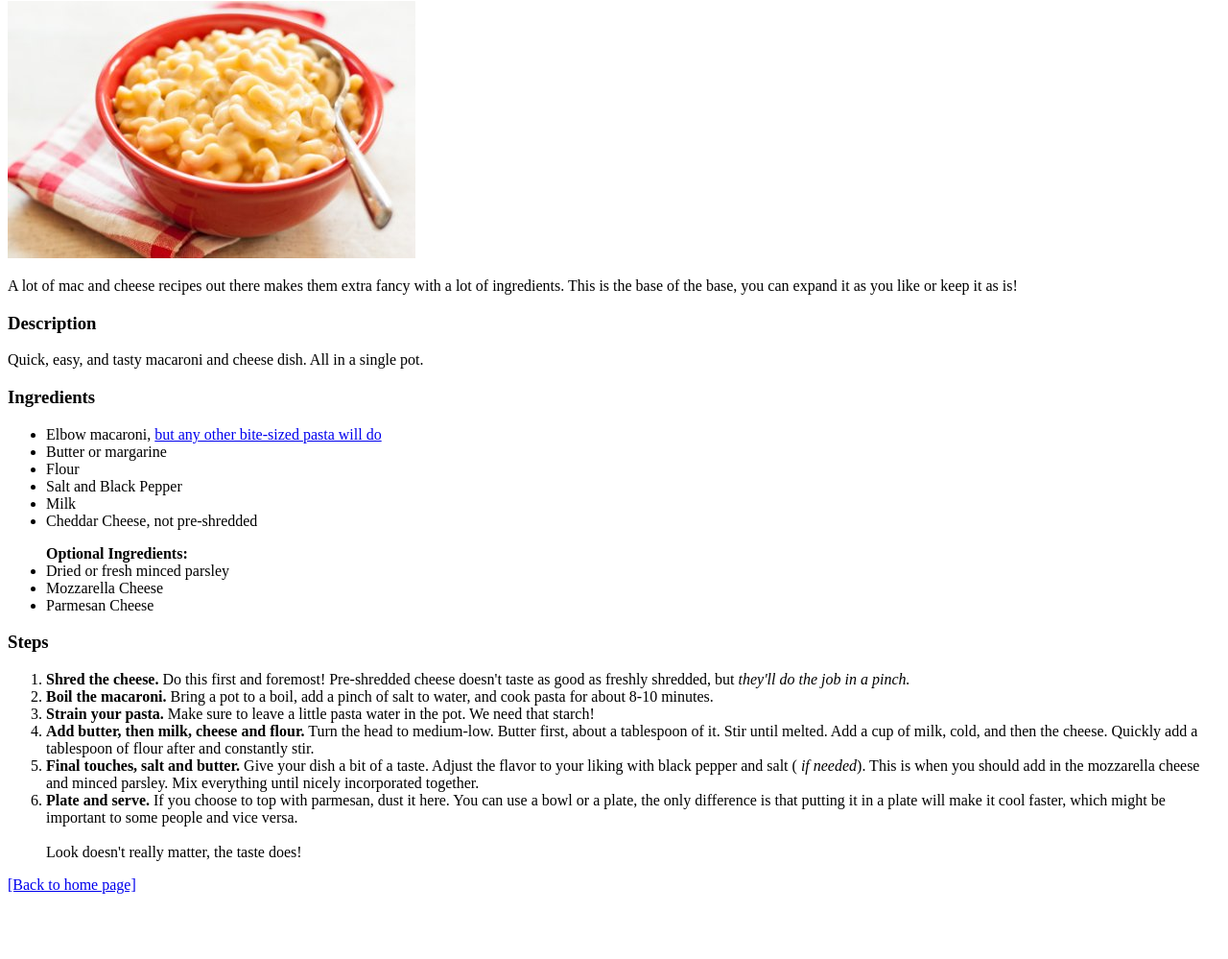
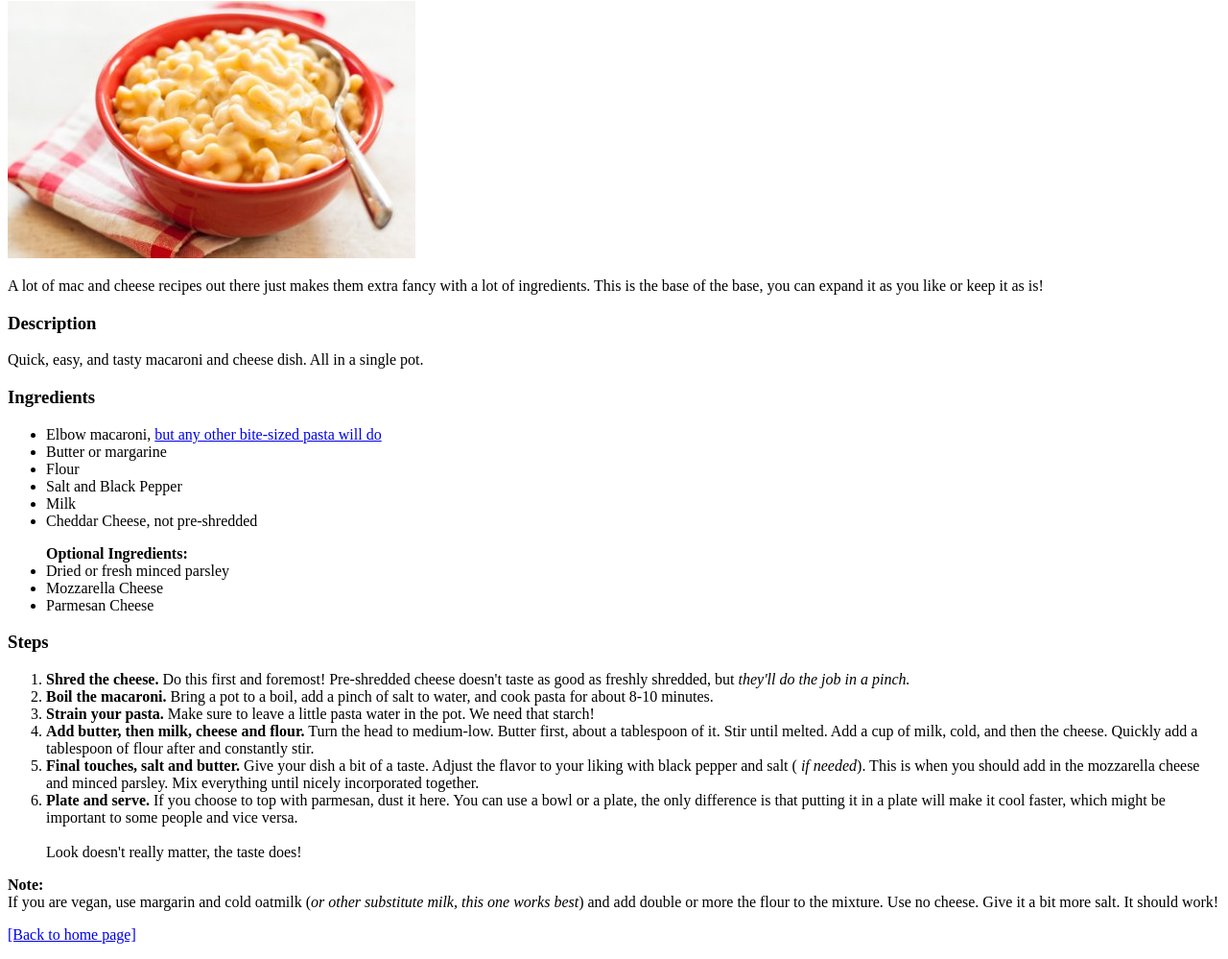
Before and after one commit to viervinteun/odin-recipes, a plain HTML site: page recipes/mac-n-cheese.html in a window 1280 px wide. Shown: the part 79-1078 px from the top of the page at 96% size. Before the commit the page ends 1026 px from the top, so only its background shows below. Drawn offline with Linux system fonts and the light colour scheme.

Commit message:
Fix spelling/grammar, add note

```diff
--- a/recipes/mac-n-cheese.html
+++ b/recipes/mac-n-cheese.html
@@ -13,7 +13,7 @@
         <img src="../images/mac-n-cheese.jpg" alt="simple, creamy mac and cheese.">
 
         <p>
-            A lot of mac and cheese recipes out there makes them extra fancy with a lot of ingredients. This is the base of the base, you can expand it as you like or keep it as is!
+            A lot of mac and cheese recipes out there just makes them extra fancy with a lot of ingredients. This is the base of the base, you can expand it as you like or keep it as is!
         </p>
 
         <h3>Description</h3>
@@ -57,6 +57,12 @@
             <br>
             Look doesn't really matter, the taste does!
         </ol>
+
+        <p>
+            <strong>Note:</strong>
+            <br>
+            If you are vegan, use margarin and cold oatmilk (<em>or other substitute milk, this one works best</em>) and add double or more the flour to the mixture. Use no cheese. Give it a bit more salt. It should work!
+        </p>
         <p>
             <a href="../index.html">[Back to home page]</a>
         </p>
```
